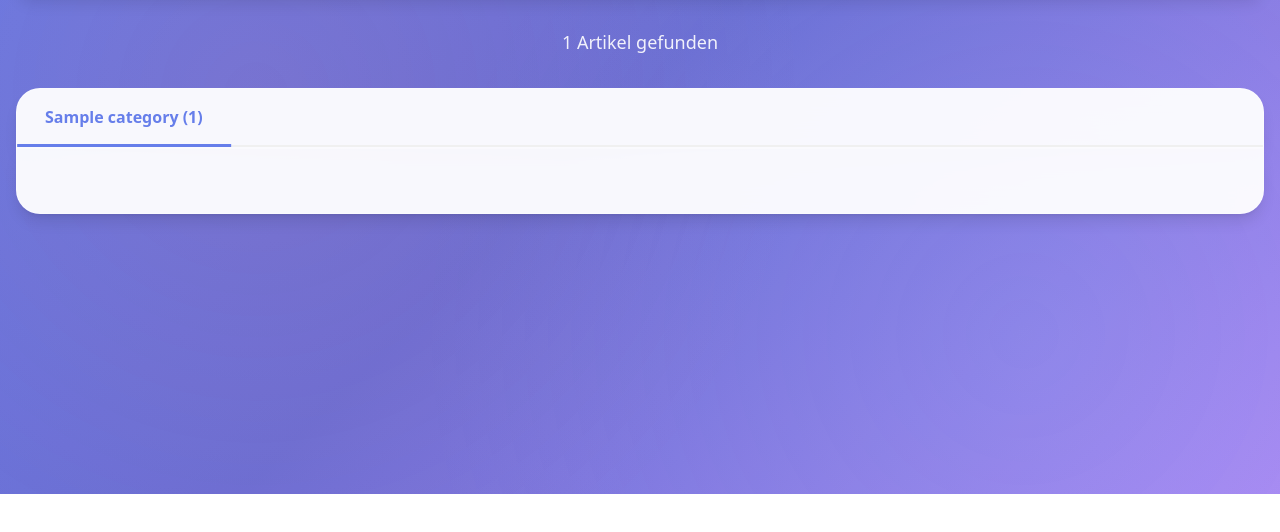
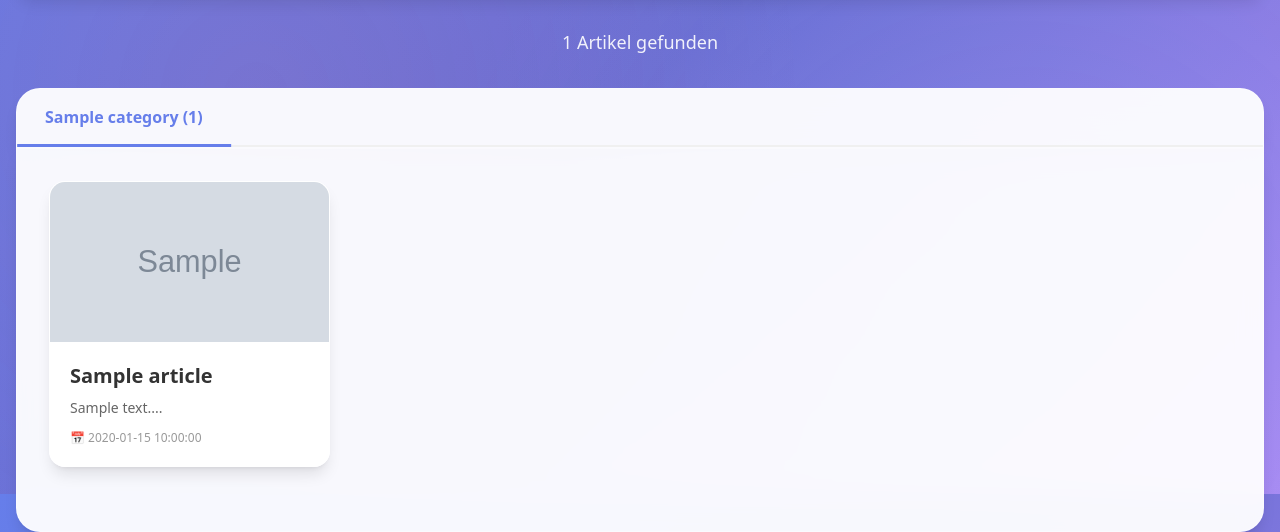
Before and after one commit to HelmutQualtinger/RSS-Aggregator, a FastAPI app: template templates/index.html in a window 1280 px wide. Shown: the part 306-838 px from the top of the page. Before the commit the page ends 800 px from the top, so only its background shows below. Run offline with FastAPI, Linux system fonts and the light colour scheme; the template is opened without the code that fills it: most values are stand-ins (such as "Sample title", 1, 10 or a date in 2020); grey boxes marked "Sample" are stand-in pictures; some libraries are stand-ins or nearby versions.

Commit message:
Fix tab content visibility - articles now display properly
Issue:
- Tab content divs had 'hidden' class from Tailwind
- JavaScript toggled 'active' class but CSS didn't handle display
- Articles were in DOM but completely hidden with display: none

Solution:
- Remove 'hidden' class from template (CSS now controls display)
- Add .tab-content { display: none; } base rule
- Add .tab-content.active { display: block; } to show active tab
- Fade animation now works correctly on tab switch

Result:
✓ First tab (Top-News) displays by default with active class
✓ 161 articles now visible in 5-column grid
✓ Tab switching shows/hides content with animation
✓ All 471 articles fetched and displaying

Testing:
✓ HTML renders with active class on first tab-content
✓ CSS file served with proper display rules
✓ Articles visible in grid layout

🤖 Generated with Claude Code

Co-Authored-By: Claude Haiku 4.5 <noreply@anthropic.com>

```diff
--- a/static/style.css
+++ b/static/style.css
@@ -267,6 +267,11 @@ body.dark-theme .tab-button:hover {
 
 /* Tab Content Animation */
 .tab-content {
+    display: none;
+}
+
+.tab-content.active {
+    display: block;
     animation: fadeIn 0.3s ease;
 }
 
--- a/templates/index.html
+++ b/templates/index.html
@@ -74,7 +74,7 @@
                 <!-- Tab Content -->
                 <div class="category-section bg-white/95 dark:bg-slate-950/95 backdrop-blur-md rounded-b-3xl px-8 py-8 shadow-lg border border-white/30 dark:border-white/25 dark:border-t-0 transition-all duration-300">
                     {% for category_name, category_articles in categories %}
-                        <div class="tab-content {% if loop.first %}active{% endif %} hidden" data-category-content="{{ loop.index0 }}">
+                        <div class="tab-content {% if loop.first %}active{% endif %}" data-category-content="{{ loop.index0 }}">
                             {% if category_articles %}
                                 <!-- Articles Grid -->
                                 <div class="articles-grid grid gap-5 mb-8">
```
